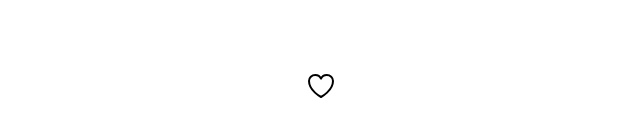
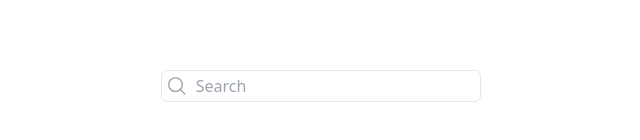
Before and after one commit to aziz-codes/react-taileind-components, a React (Vite) app: page / in a window 1280 px wide. Shown: the part 314-454 px from the top of the page, without its empty margins (319-959 px from the left). Built offline with nearby package versions, Linux system fonts and the light colour scheme.

Commit message:
search component

```diff
--- a/src/App.jsx
+++ b/src/App.jsx
@@ -1,9 +1,9 @@
-import Heart from "./components/heart/Heart";
+import Search from "./components/search/Search";
 
 const App = () => {
   return (
     <div className="w-full flex justify-center h-screen items-center">
-      <Heart />
+      <Search />
     </div>
   );
 };
--- /dev/null
+++ b/src/components/search/Search.jsx
@@ -0,0 +1,16 @@
+import { MagnifyingGlassIcon } from "@heroicons/react/24/outline";
+
+const Search = () => {
+  return (
+    <div className="h-8 w-full max-w-xs border flex px-1 rounded-md items-center gap-2 focus:ring-1 py-0">
+      <MagnifyingGlassIcon className="h-6 w-6 text-gray-400 group-focus:text-black" />
+      <input
+        type="text"
+        placeholder="Search"
+        className="h-full w-full rounded-md focus:outline-none border-none"
+      />
+    </div>
+  );
+};
+
+export default Search;
```
